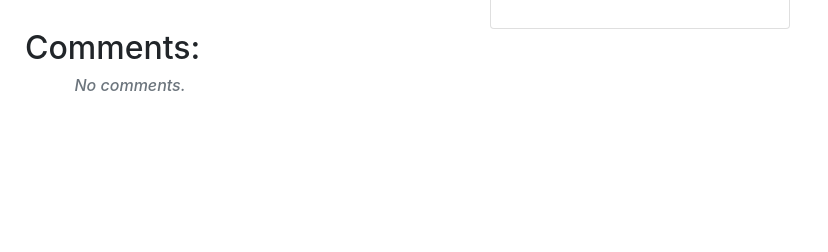
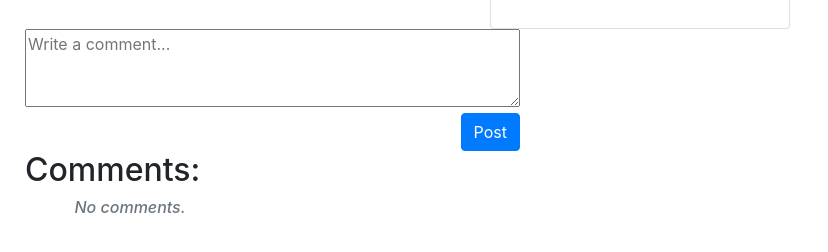
Before and after one commit to kenzotmg/cs50lecture4-sql, a Django app: template auctions/templates/auctions/listing.html in a window 1280 px wide. Shown: the part 256-508 px from the top of the page, without its empty margins (0-828 px from the left). Run offline with Django 3.2, Linux system fonts and the light colour scheme; the template is opened without the code that fills it, so the values that code supplies are empty; some libraries are stand-ins or nearby versions.

Commit message:
added comment box

```diff
--- a/auctions/templates/auctions/listing.html
+++ b/auctions/templates/auctions/listing.html
@@ -13,6 +13,17 @@
                         <h4 class="font-italic">Seller: {{ seller.get_username}}</h4>
                     </div>
                   </div>
+            </div>
+        </div>
+        <div class="row">
+            <div class="col-5">
+                <div class="commentBox">
+                    <form action="{% url 'listing' %}" method="POST">
+                        <textarea placeholder="Write a comment..." rows="3" name="comment" style="width: 100%;"></textarea>
+                        <br>
+                        <input type="submit" class="btn btn-primary float-right" value="Post">
+                    </form>
+                </div>
             </div>
         </div>
         <div class="row justify-content-start">
```
Also changed, not shown: auctions/views.py (+6 -9 lines).
